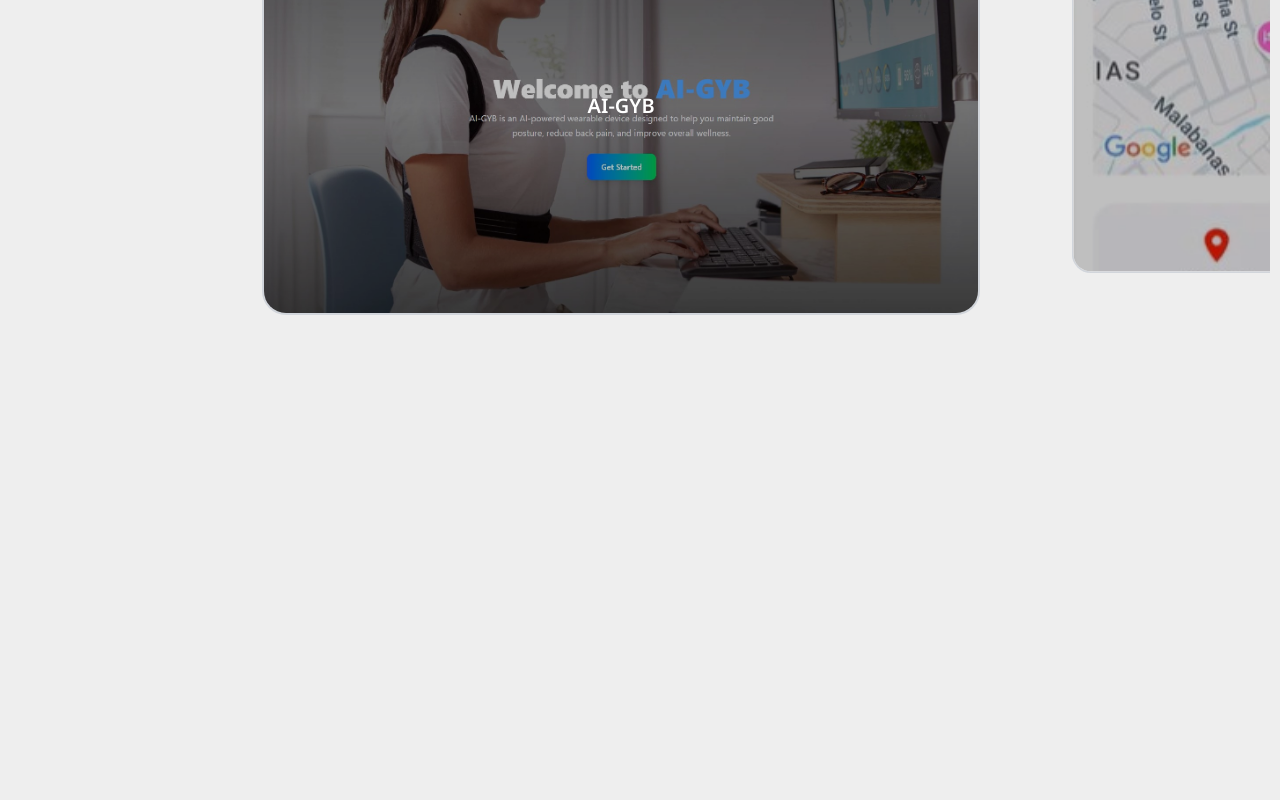
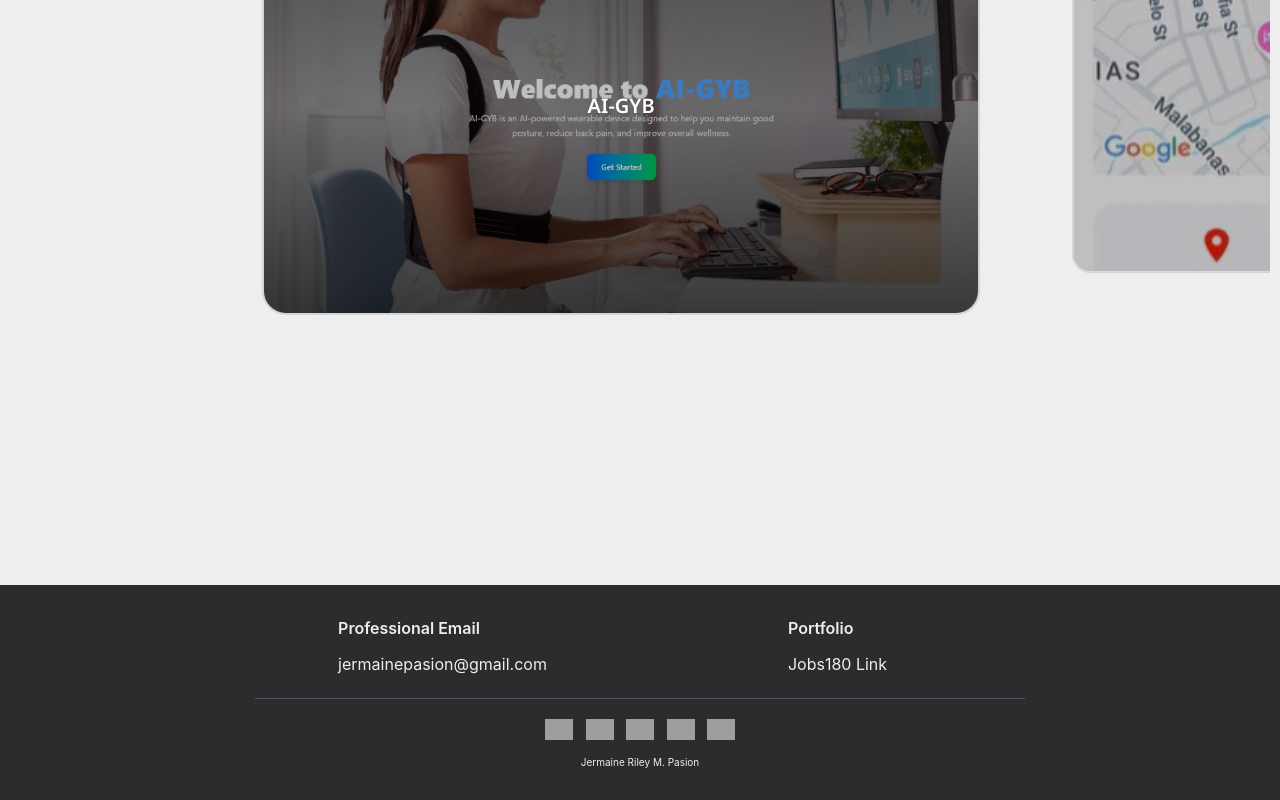
Before and after one commit to JermainePasion/JermainePasion-portfolio, a React (Vite) app: page / in a window 1280 px wide. Shown: the part 1175-1975 px from the top of the page. Before the commit the page ends 1760 px from the top, so only its background shows below. Built offline with nearby package versions, Linux system fonts and the light colour scheme; grey boxes are pictures that could not be loaded.

Commit message:
add: footer

```diff
--- a/src/App.jsx
+++ b/src/App.jsx
@@ -9,6 +9,7 @@
 import "./components/css/EmblaCarousel.css";
 
 import slides from "./components/carousel/slide"
+import Footer from "./components/Footer";
 
 const OPTIONS = {
   align: "center",
@@ -39,6 +40,10 @@
       <section className="h-[120vh] flex items-center justify-center">
         <EmblaCarousel slides={slides} options={OPTIONS} />
       </section>
+
+      <footer>
+        <Footer/>
+      </footer>
     </>
   );
 }
--- /dev/null
+++ b/src/components/Footer.jsx
@@ -0,0 +1,60 @@
+import React from "react";
+
+export default function Footer() {
+  return (
+    <footer className="bg-[#2D2C2C] font-sans dark:bg-gray-900">
+      <div className="container px-6 py-12 mx-auto">
+
+        <div className="grid grid-cols-1 gap-8 sm:grid-cols-2 text-center sm:text-left place-items-center">
+
+          <div className="flex flex-col items-center sm:items-start">
+            <p className="font-semibold text-[#eeeeee] dark:text-white">
+              Professional Email
+            </p>
+
+            <div className="mt-4">
+              <p className="text-[#eeeeee] hover:underline hover:text-blue-500 cursor-pointer transition">
+                jermainepasion@gmail.com
+              </p>
+            </div>
+          </div>
+
+          <div className="flex flex-col items-center sm:items-start">
+            <p className="font-semibold text-[#eeeeee] dark:text-white">
+              Portfolio
+            </p>
+
+            <div className="mt-4">
+              <a
+                href="https://jermainepasion.jobs180.com/"
+                target="_blank"
+                rel="noopener noreferrer"
+                className="text-[#eeeeee] hover:underline hover:text-blue-500 transition"
+              >
+                Jobs180 Link
+              </a>
+            </div>
+          </div>
+        </div>
+
+        <hr className="my-8 border-gray-600" />
+
+        <div className="flex justify-center items-center">
+          <div className="flex justify-center items-center gap-5 cursor-pointer">
+            <img src="https://www.svgrepo.com/show/303114/facebook-3-logo.svg" width="28" alt="fb" />
+            <img src="https://www.svgrepo.com/show/303115/twitter-3-logo.svg" width="28" alt="tw" />
+            <img src="https://www.svgrepo.com/show/303145/instagram-2-1-logo.svg" width="28" alt="inst" />
+            <img src="https://www.svgrepo.com/show/94698/github.svg" width="28" alt="gt" />
+            <img src="https://www.svgrepo.com/show/28145/linkedin.svg" width="28" alt="in" />
+          </div>
+        </div>
+
+        <div className="flex justify-center mt-6">
+          <p className="text-center text-[#eeeeee] text-sm md:text-base">
+            Jermaine Riley M. Pasion
+          </p>
+        </div>
+      </div>
+    </footer>
+  );
+}
```
